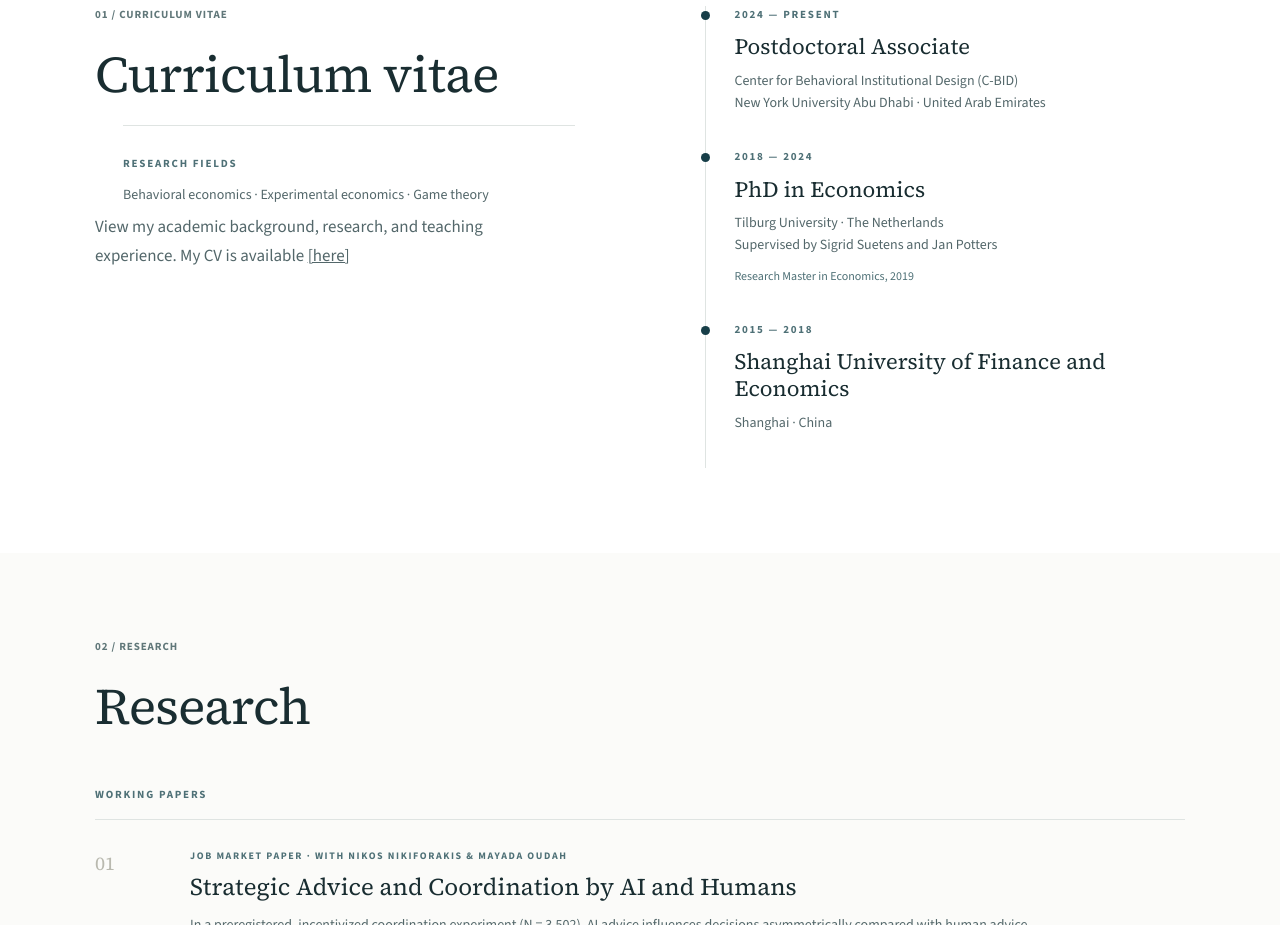
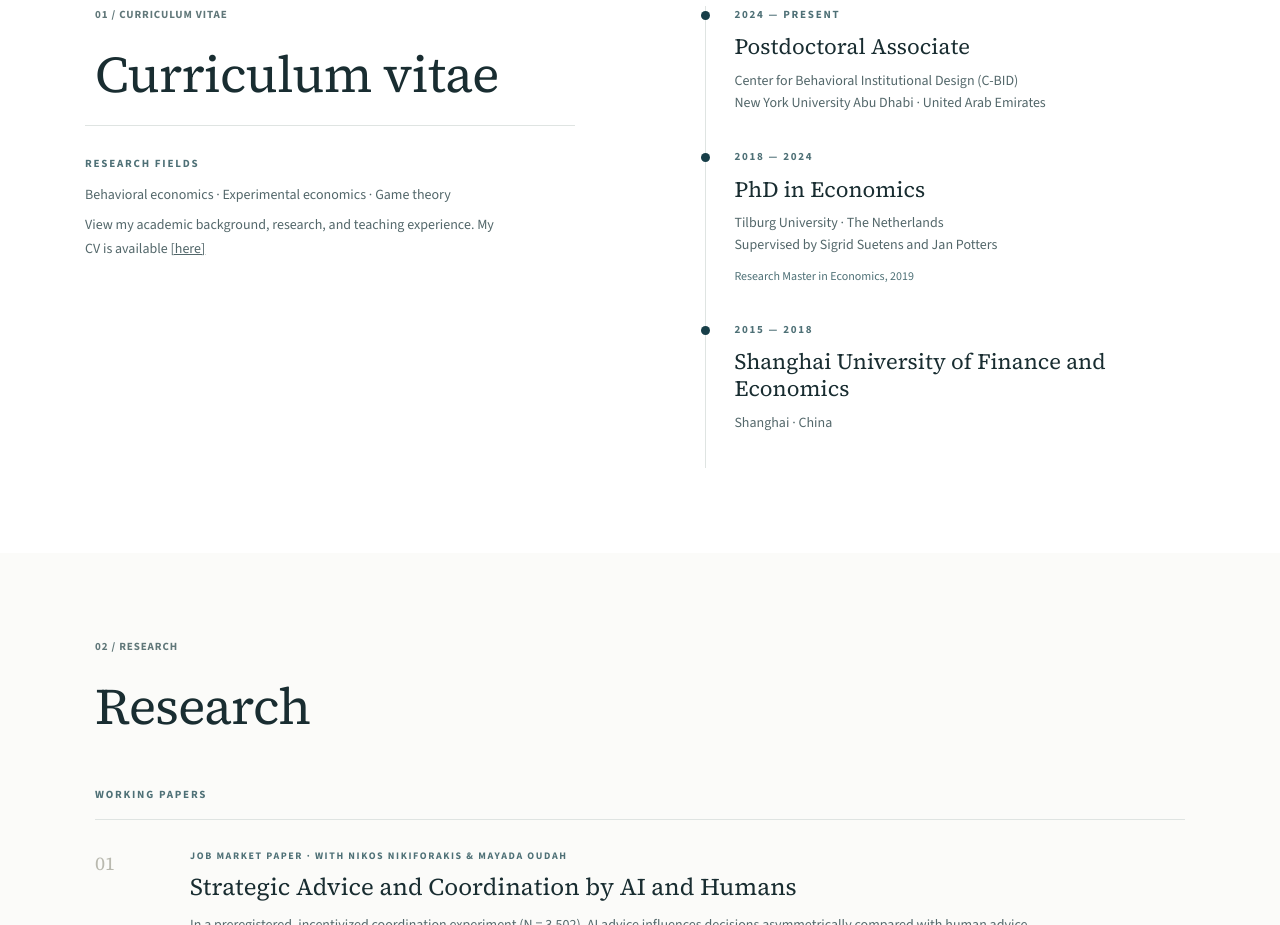
Before and after one commit to yisheng-econ/yisheng-econ.github.io, a plain HTML site: page index.html in a window 1280 px wide. Shown: the part 880-1805 px from the top of the page. Drawn offline with nearby package versions, Linux system fonts and the light colour scheme.

Commit message:
update cv and homepage

```diff
--- a/index.html
+++ b/index.html
@@ -207,14 +207,14 @@
         <div>
           <div class="section-number">01 / CURRICULUM VITAE</div>
           <h2 id="cv-title">Curriculum vitae</h2>
-          <div class="research-fields">
+          <div class="research-fields" style="margin-left: -10px;">
             <span>RESEARCH FIELDS</span>
             <p>Behavioral economics · Experimental economics · Game theory</p>
+            <p class="section-lead">
+              View my academic background, research, and teaching experience.
+              My CV is available <a href="/files/Yi_Sheng_CV.pdf" target="_blank" rel="noopener">[here]</a>
+            </p>
           </div>
-          <p class="section-lead">
-            View my academic background, research, and teaching experience.
-            My CV is available <a href="/files/Yi_Sheng_CV.pdf" target="_blank" rel="noopener">[here]</a>
-          </p>
         </div>
 
         <div class="timeline">
```
